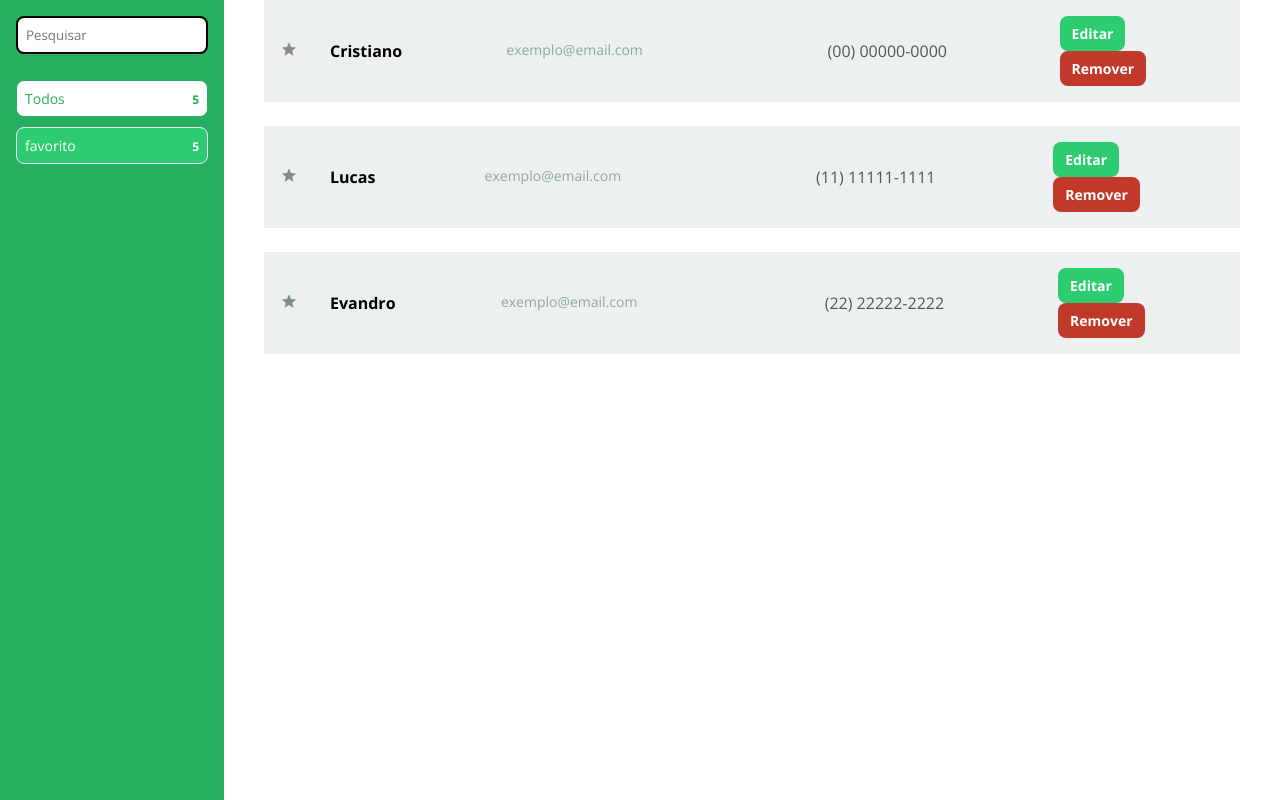
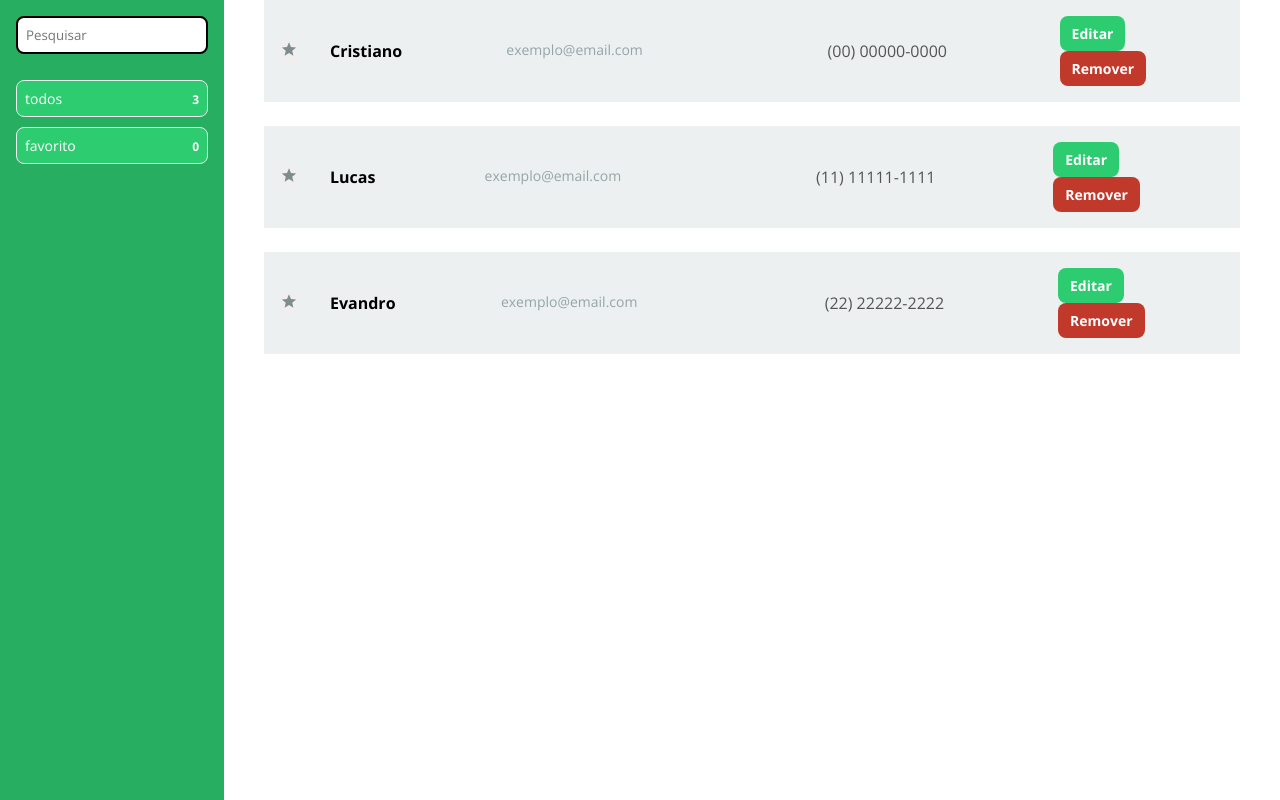
Before and after one commit to CristianoMolon/lista-de-contatos, a React (Create React App) app: page / in a window 1280 px wide. Built offline with nearby package versions, Linux system fonts and the light colour scheme.

Commit message:
construindo o sistema de  filtragem

```diff
--- a/src/Store/index.ts
+++ b/src/Store/index.ts
@@ -1,10 +1,12 @@
 import { configureStore } from '@reduxjs/toolkit'
 
 import contatosReducer from './reducers/contatos'
+import filterReducer from './reducers/filter'
 
 const store = configureStore({
   reducer: {
-    contatos: contatosReducer
+    contatos: contatosReducer,
+    filter: filterReducer
   }
 })
 
--- /dev/null
+++ b/src/Store/reducers/filter.ts
@@ -0,0 +1,31 @@
+import { PayloadAction, createSlice } from '@reduxjs/toolkit'
+import * as enums from '../../Utils/Contato'
+
+type FilterState = {
+  term?: string
+  criterio: 'status' | 'todos'
+  valor?: enums.Status
+}
+
+const initialState: FilterState = {
+  term: '',
+  criterio: 'todos'
+}
+
+const FilterSlice = createSlice({
+  name: 'filter',
+  initialState,
+  reducers: {
+    changeTerm: (state, action: PayloadAction<string>) => {
+      state.term = action.payload
+    },
+    changeFilter: (state, action: PayloadAction<FilterState>) => {
+      state.criterio = action.payload.criterio
+      state.valor = action.payload.valor
+    }
+  }
+})
+
+export const { changeTerm, changeFilter } = FilterSlice.actions
+
+export default FilterSlice.reducer
--- a/src/components/FilterCard/index.tsx
+++ b/src/components/FilterCard/index.tsx
@@ -1,16 +1,45 @@
+import { useDispatch, useSelector } from 'react-redux'
 import * as S from './styles'
+import { changeFilter } from '../../Store/reducers/filter'
+import * as enums from '../../Utils/Contato'
+import { RootReducer } from '../../Store'
 
 export type Props = {
-  ativo?: boolean
-  counter: number
   subtitulo: string
+  criterio: 'status' | 'todos'
+  valor?: enums.Status
 }
 
-const FilterCard = ({ ativo, counter, subtitulo }: Props) => (
-  <S.Card ativo={ativo}>
-    <S.Label>{subtitulo}</S.Label>
-    <S.Counter>{counter}</S.Counter>
-  </S.Card>
-)
+const FilterCard = ({ criterio, valor, subtitulo }: Props) => {
+  const dispatch = useDispatch()
+  const { filter, contatos } = useSelector((state: RootReducer) => state)
+
+  const checkActive = () => {
+    const sameCriterio = filter.criterio === criterio
+    const sameValor = filter.valor === valor
+    return sameCriterio && sameValor
+  }
+
+  const countContatos = () => {
+    if (criterio === 'todos') return contatos.itens.length
+    if (criterio === 'status') {
+      return contatos.itens.filter((item) => item.status === valor).length
+    }
+  }
+
+  const filtering = () => {
+    dispatch(changeFilter({ criterio, valor }))
+  }
+
+  const counter = countContatos()
+  const ativo = checkActive()
+
+  return (
+    <S.Card ativo={ativo} onClick={filtering}>
+      <S.Label>{subtitulo}</S.Label>
+      <S.Counter>{counter}</S.Counter>
+    </S.Card>
+  )
+}
 
 export default FilterCard
--- a/src/components/FilterCard/styles.ts
+++ b/src/components/FilterCard/styles.ts
@@ -1,10 +1,10 @@
 import styled from 'styled-components'
 
-import { Props } from '.'
+type Props = {
+  ativo: boolean
+}
 
-type PropsSimples = Omit<Props, 'counter' | 'subtitulo'>
-
-export const Card = styled.div<PropsSimples>`
+export const Card = styled.div<Props>`
   display: flex;
   justify-content: space-between;
   padding: 8px;
--- a/src/containers/ListaDeContatos/index.tsx
+++ b/src/containers/ListaDeContatos/index.tsx
@@ -6,10 +6,33 @@ import { RootReducer } from '../../Store'
 
 const ListaDeContatos = () => {
   const { itens } = useSelector((state: RootReducer) => state.contatos)
+  const { term, criterio, valor } = useSelector(
+    (state: RootReducer) => state.filter
+  )
+
+  const filterContatos = () => {
+    let contatosFiltrados = itens
+    if (term !== undefined) {
+      contatosFiltrados = contatosFiltrados.filter(
+        (item) => item.name.toLowerCase().search(term.toLowerCase()) >= 0
+      )
+      if (criterio === 'status') {
+        contatosFiltrados = contatosFiltrados.filter(
+          (item) => item.status === valor
+        )
+      }
+      return contatosFiltrados
+    } else {
+      return itens
+    }
+  }
+
+  const contatos = filterContatos()
+
   return (
     <Container>
       <ul>
-        {itens.map((c) => (
+        {contatos.map((c) => (
           <li key={c.name}>
             <Contato
               name={c.name}
--- a/src/containers/Sidebar/index.tsx
+++ b/src/containers/Sidebar/index.tsx
@@ -1,17 +1,39 @@
+import { useDispatch, useSelector } from 'react-redux'
 import FilterCard from '../../components/FilterCard'
 
 import * as S from './styles'
+import * as enums from '../../Utils/Contato'
+import { RootReducer } from '../../Store'
+import { changeTerm } from '../../Store/reducers/filter'
 
-const Sidebar = () => (
+const Sidebar = () => {
+  const dispatch = useDispatch()
+  const { term } = useSelector((state: RootReducer) => state.filter)
+
+  return (
     <S.Aside>
       <div>
-      <S.Search placeholder="Pesquisar" />
+        <S.Search
+          type="text"
+          placeholder="Pesquisar"
+          value={term}
+          onChange={(evento) => dispatch(changeTerm(evento.target.value))}
+        />
         <S.Filter>
-        <FilterCard counter={5} subtitulo="Todos" ativo />
-        <FilterCard counter={5} subtitulo="favorito" />
+          <FilterCard
+            valor={enums.Status.NORMAL}
+            criterio="status"
+            subtitulo="todos"
+          />
+          <FilterCard
+            valor={enums.Status.FAVORITO}
+            criterio="status"
+            subtitulo="favorito"
+          />
         </S.Filter>
       </div>
     </S.Aside>
   )
+}
 
 export default Sidebar
```
Lines whose indentation alone changed are shown as unchanged.
